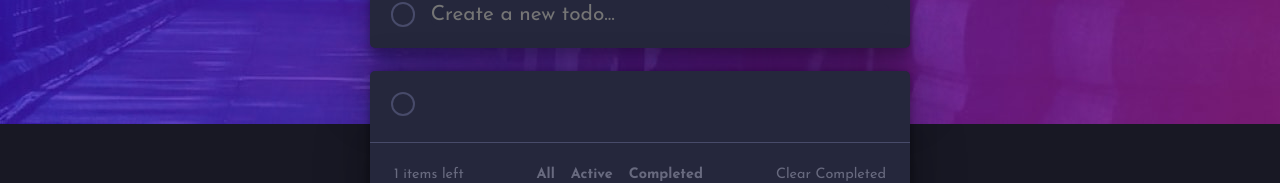
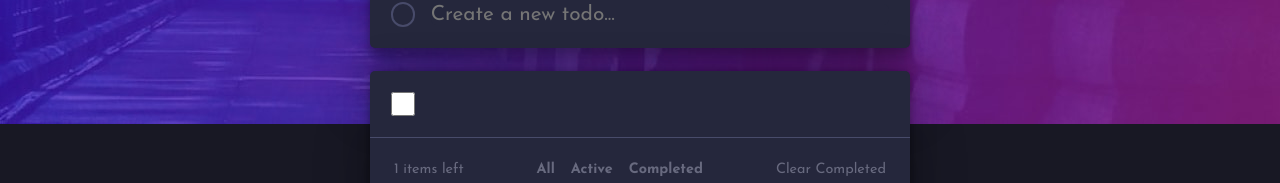
Before and after one commit to henriquerocharafael/todo-app, a React (Vite) app: page / in a window 1280 px wide. Both pictures are taken after a click on the button 402 px from the left and 190 px from the top of the page. Shown: the part 176-359 px from the top of the page. Built offline with nearby package versions, Linux system fonts and the light colour scheme.

Commit message:
Mark todos as complete done

```diff
--- a/src/App.tsx
+++ b/src/App.tsx
@@ -1,10 +1,9 @@
 import { ChangeEvent, useState } from "react";
+import { ListStatus } from "./components/ListStatus";
 import iconCross from "./assets/images/icon-cross.svg";
 import iconSun from "./assets/images/icon-sun.svg";
-import { Checkbox } from "./components/Checkbox/index";
-import { ListStatus } from "./components/ListStatus";
 
-interface TodoListProps {
+export interface TodoListProps {
   id: number;
   description: string;
   completed: boolean;
@@ -17,8 +16,16 @@ export function App() {
   const [todoItem, setTodoItem] = useState("");
   const [todoList, setTodoList] = useState<TodoListProps[]>([]);
 
-  function handleChange(event: ChangeEvent<HTMLInputElement>) {
+  function handleInputChange(event: ChangeEvent<HTMLInputElement>) {
     setTodoItem(event.target.value);
+  }
+
+  function handleCheckboxChange(item: number) {
+    const updatedList = todoList.map((todo) => {
+      return todo.id === item ? { ...todo, completed: !todo.completed } : todo;
+    });
+
+    setTodoList(updatedList);
   }
 
   function addTodo() {
@@ -42,7 +49,7 @@ export function App() {
       <header>
         <div className="title-wrapper">
           <h1>todo</h1>
-          <img src={iconSun} />
+          <img src={iconSun} alt="Theme icon" />
         </div>
 
         <div className="input-wrapper">
@@ -50,7 +57,7 @@ export function App() {
           <input
             className="input-text"
             value={todoItem}
-            onChange={handleChange}
+            onChange={handleInputChange}
             placeholder="Create a new todo..."
           />
         </div>
@@ -62,19 +69,30 @@ export function App() {
             return (
               <li key={todo.id}>
                 <div>
-                  <Checkbox />
-                  {todo.description}
+                  <input
+                    className="checkbox"
+                    type="checkbox"
+                    onChange={() => handleCheckboxChange(todo.id)}
+                  />
+                  <div
+                    style={{
+                      textDecoration: todo.completed ? "line-through" : "",
+                    }}
+                  >
+                    {todo.description}
+                  </div>
                 </div>
                 <img
                   className="icon-cross"
                   src={iconCross}
                   onClick={() => deleteTodo(todo.id)}
+                  alt="Delete item icon"
                 />
               </li>
             );
           })}
         </ul>
-        <ListStatus itemsLeft={todoList.length} />
+        <ListStatus todoList={todoList} />
       </main>
       <footer>Drag and drop to reorder list</footer>
     </div>
--- a/src/components/Checkbox/iconCheck.tsx
+++ /dev/null
@@ -1,27 +0,0 @@
-import styles from "./styles.module.css"
-
-interface IconCheckProps {
-  isChecked: boolean;
-}
-
-export function IconCheck(props: IconCheckProps) {
-  return (
-    <svg
-      xmlns="http://www.w3.org/2000/svg"
-      className={`${styles.checkbox} ${props.isChecked ? styles.checkbox_active : ""}`}
-      // This element is purely decorative so
-      // we hide it for screen readers
-      aria-hidden="true"
-      viewBox="0 0 20 20"
-      fill="none"
-    >
-      <g transform="translate(4, 6)">
-        <path
-          stroke={props.isChecked ? "#fff" : "none"}
-          strokeWidth="2"
-          d="M1 4.304L3.696 7l6-6"
-        />
-      </g>
-    </svg>
-  )
-}
--- a/src/components/Checkbox/index.tsx
+++ /dev/null
@@ -1,21 +0,0 @@
-import { useState } from "react";
-import { IconCheck } from "./iconCheck"
-
-export function Checkbox() {
-  const [isChecked, setIsChecked] = useState(false);
-
-  function handleChange() {
-    setIsChecked(!isChecked);
-  }
-
-  return (
-    <label>
-      <IconCheck isChecked={isChecked} />
-
-      <input
-        type="checkbox"
-        onChange={handleChange}
-      />
-    </label>
-  );
-}
--- a/src/components/Checkbox/styles.module.css
+++ /dev/null
@@ -1,17 +0,0 @@
-label:hover {
-  cursor: pointer;
-}
-
-.checkbox {
-  display: inline-block; /* set to `inline-block` as `inline elements ignore `height` and `width` */
-  width: 1.5rem;
-  height: 1.5rem;
-  background: transparent;
-  border: 2px solid var(--very-dark-grayish-blue);
-  border-radius: 50px;
-}
-
-.checkbox_active {
-  border: none;
-  background: var(--check-background);
-}
--- a/src/components/ListStatus/index.tsx
+++ b/src/components/ListStatus/index.tsx
@@ -1,10 +1,11 @@
-import styles from "./styles.module.css"
+import styles from "./styles.module.css";
+import { TodoListProps } from "../../App";
 
-export function ListStatus(props: { itemsLeft: number }) {
+  export function ListStatus(props: { todoList: TodoListProps[] }) {
   return (
     <div className={styles.listStatus}>
       <div className={styles.items}>
-        <span>{props.itemsLeft}</span> items left
+        <span>{props.todoList.length}</span> items left
       </div>
       <div className={styles.status}>
         <span>all</span>
--- a/src/globals.css
+++ b/src/globals.css
@@ -4,6 +4,7 @@
   --white: #fff;
   --bright-blue: hsl(220, 98%, 61%);
   --check-background: linear-gradient(90deg, rgba(238,174,202,1) 0%, rgba(148,187,233,1) 100%);
+  --shadow: rgba(0, 0, 0, 0.25) 0 54px 55px, rgba(0, 0, 0, 0.12) 0 -12px 30px, rgba(0, 0, 0, 0.12) 0 4px 6px, rgba(0, 0, 0, 0.17) 0 12px 13px, rgba(0, 0, 0, 0.09) 0 -3px 5px;
 
   /* Neutral Colors */
   /* Light Theme */
@@ -80,7 +81,7 @@ header img:hover {
   display: flex;
   align-items: center;
   gap: 1rem;
-  box-shadow: rgba(0, 0, 0, 0.25) 0px 54px 55px, rgba(0, 0, 0, 0.12) 0px -12px 30px, rgba(0, 0, 0, 0.12) 0px 4px 6px, rgba(0, 0, 0, 0.17) 0px 12px 13px, rgba(0, 0, 0, 0.09) 0px -3px 5px;
+  box-shadow: var(--shadow);
 }
 
 .add-todo {
@@ -94,18 +95,6 @@ header img:hover {
 
 .add-todo:hover {
   cursor: pointer;
-}
-
-/* taken from https://css-tricks.com/inclusively-hidden/ */
-/* This will hide the native checkbox */
-input[type="checkbox"] {
-  clip: rect(0 0 0 0);
-  clip-path: inset(50%);
-  height: 1px;
-  overflow: hidden;
-  position: absolute;
-  white-space: nowrap;
-  width: 1px;
 }
 
 .input-text {
@@ -126,7 +115,7 @@ input[type="checkbox"] {
 main {
   border-radius: 5px;
   background-color: var(--rows-color);
-  box-shadow: rgba(0, 0, 0, 0.25) 0px 54px 55px, rgba(0, 0, 0, 0.12) 0px -12px 30px, rgba(0, 0, 0, 0.12) 0px 4px 6px, rgba(0, 0, 0, 0.17) 0px 12px 13px, rgba(0, 0, 0, 0.09) 0px -3px 5px;
+  box-shadow: var(--shadow);
 }
 
 ul {
@@ -142,6 +131,33 @@ ul li {
   display: flex;
   align-items: center;
   justify-content: space-between;
+}
+
+/* taken from https://css-tricks.com/inclusively-hidden/ */
+/* This will hide the native checkbox */
+/*
+input[type="checkbox"] {
+  clip: rect(0 0 0 0);
+  clip-path: inset(50%);
+  height: 1px;
+  overflow: hidden;
+  position: absolute;
+  white-space: nowrap;
+  width: 1px;
+}
+*/
+
+.checkbox {
+  display: inline-block; /* set to `inline-block` as `inline elements ignore `height` and `width` */
+  width: 1.5rem;
+  height: 1.5rem;
+  background: transparent;
+  border: 2px solid var(--very-dark-grayish-blue);
+  border-radius: 50px;
+}
+
+.checkbox:hover {
+  cursor: pointer;
 }
 
 ul li:hover .icon-cross {
```
Also changed, not shown: 1 other file (tests, documents, lock files or other folders).
